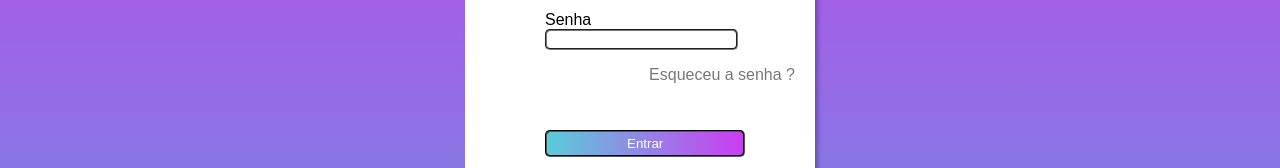
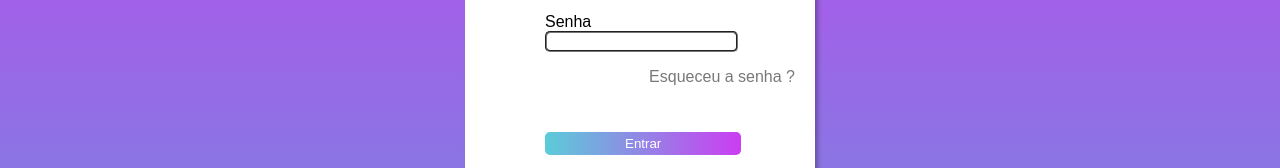
Before and after one commit to MuelTec/login, a plain HTML site: page index.html in a window 1280 px wide. Shown: the part 294-462 px from the top of the page. Drawn offline with Linux system fonts and the light colour scheme.

Commit message:
Update style.css

```diff
--- a/style.css
+++ b/style.css
@@ -50,7 +50,7 @@ form p {
     color: white;
     background-image: linear-gradient( to right, var(--cor4),var(--cor0));
     padding: 4px 80px;
-
+    border: 0 none;
 }
 
 .login:hover {
```
